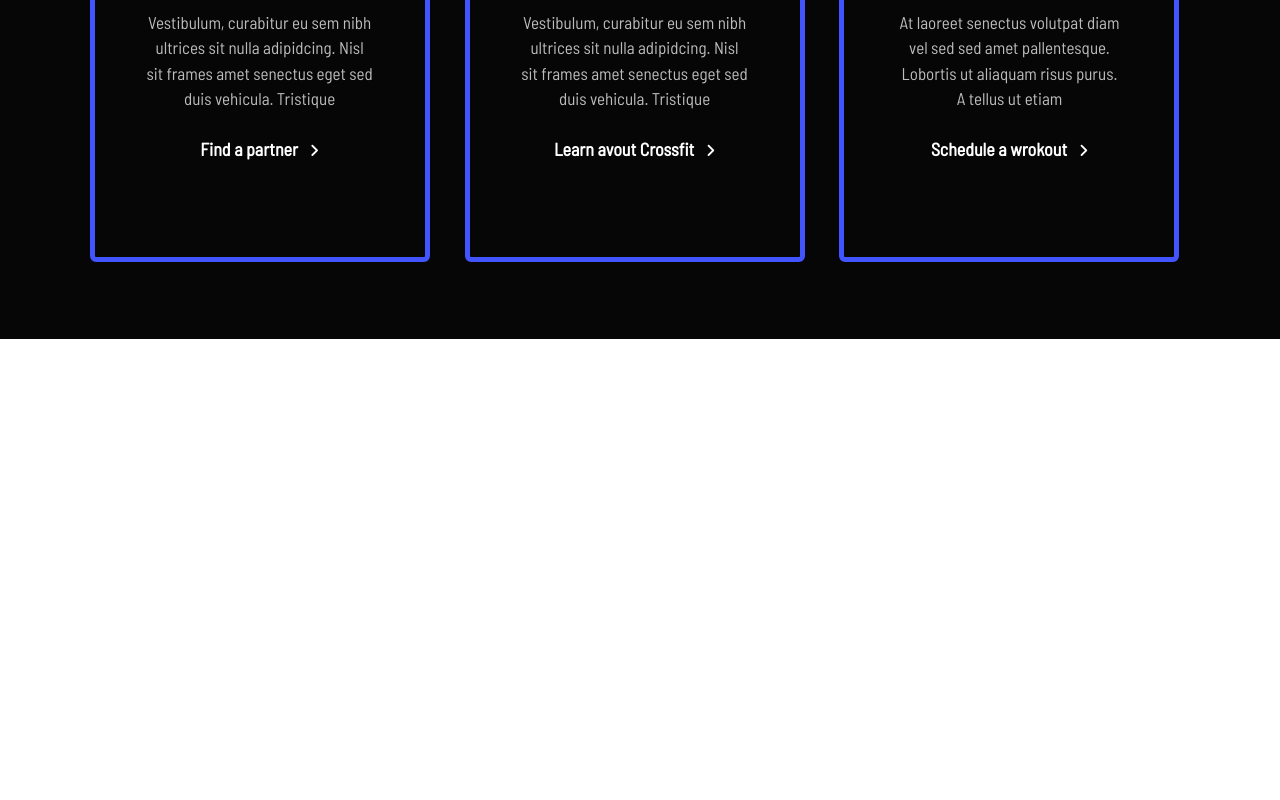
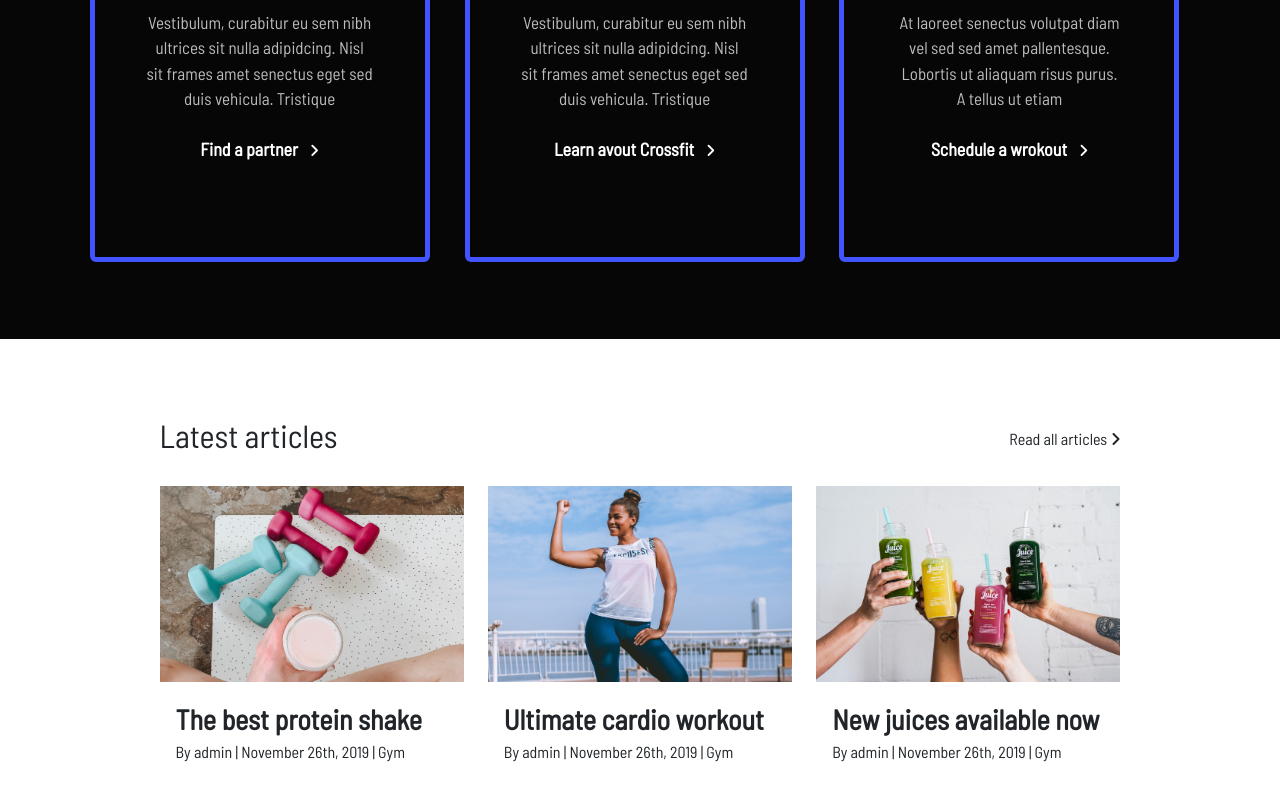
Before and after one commit to Lucianor01/proj-html-vuejs, a Vue app: page / in a window 1280 px wide. Shown: the part 3476-4276 px from the top of the page. Before the commit the page ends 3815 px from the top, so only its background shows below. Built offline with nearby package versions, Linux system fonts and the light colour scheme; the HTML template or start-up script is replaced by a standard one.

Commit message:
Latest Articles

```diff
--- /dev/null
+++ b/src/components/LatestArticles.vue
@@ -0,0 +1,48 @@
+<script>
+export default {
+    name: "LatestArticles",
+    props: ['infoArticles'],
+    data() {
+        return {
+        }
+    },
+    methods: {
+
+    },
+}
+
+</script>
+
+<template>
+    <div class="col-4">
+        <div class="card border-0">
+            <div>
+                <img :src="infoArticles.img" class="card-img-top rounded-0" alt="infoArticles.title">
+            </div>
+            <div class="card-body">
+                <a href="#" class="card-title">{{ infoArticles.title }}</a>
+                <p class="card-text">{{ infoArticles.subTitle }}</p>
+            </div>
+        </div>
+    </div>
+</template>
+
+<style lang="scss" scoped>
+@use '../style/main.scss' as *;
+
+.card {
+
+    text-align: start;
+
+    .card-body {
+
+        img {}
+
+        a {
+            font-size: 28px;
+            font-weight: bold;
+            text-decoration: none;
+        }
+    }
+}
+</style>
--- a/src/components/MainComp.vue
+++ b/src/components/MainComp.vue
@@ -4,13 +4,15 @@ import BestHealth from './BestHealth.vue';
 import FeaturedPlaylist from './FeaturedPlaylist.vue'
 import EmailComp from './EmailComp.vue';
 import CardTraining from './CardTraining.vue';
+import LatestArticles from './LatestArticles.vue';
 export default {
     name: "MainComp",
     components: {
         BestHealth,
         FeaturedPlaylist,
         EmailComp,
-        CardTraining
+        CardTraining,
+        LatestArticles
     },
     data() {
         return {
@@ -28,7 +30,7 @@ export default {
     <BestHealth />
     <section>
         <div class="container">
-            <div class="d-flex justify-content-between">
+            <div class="d-flex justify-content-between align-items-center">
                 <h2>Featured playlists</h2>
                 <span>View all videos <i class="fa-solid fa-angle-right"></i></span>
             </div>
@@ -44,6 +46,18 @@ export default {
                 <CardTraining v-for="(training, index) in store.cardTraining" :key="index" :infoTraining="training" />
             </div>
         </div>
+    </section>
+    <section id="container-section-articles">
+        <div class="container">
+            <div class="d-flex justify-content-between align-items-center mb-4">
+                <h2>Latest articles</h2>
+                <span>Read all articles <i class="fa-solid fa-angle-right"></i></span>
+            </div>
+            <div class="row">
+                <LatestArticles v-for="(articles, index) in store.latestArticles" :key="index" :infoArticles="articles" />
+            </div>
+        </div>
+
     </section>
 </template>
 
@@ -63,4 +77,17 @@ export default {
 
 
 }
+
+#container-section-articles {
+
+    .container {
+
+        padding-top: 6%;
+        padding-right: 7%;
+        padding-bottom: 6%;
+        padding-left: 7%;
+
+    }
+
+}
 </style>
--- a/src/store.js
+++ b/src/store.js
@@ -62,6 +62,24 @@ export const store = reactive(
                 description: 'At laoreet senectus volutpat diam vel sed sed amet pallentesque. Lobortis ut aliaquam risus purus. A tellus ut etiam',
                 link: 'Schedule a wrokout'
             }
-        ]
+        ],
+
+        latestArticles: [
+            {
+                img: '/img/blog4-2x.jpg',
+                title: 'The best protein shake',
+                subTitle: 'By admin | November 26th, 2019 | Gym'
+            },
+            {
+                img: '/img/blog1-2x.jpg',
+                title: 'Ultimate cardio workout',
+                subTitle: 'By admin | November 26th, 2019 | Gym'
+            },
+            {
+                img: '/img/blog3-2x.jpg',
+                title: 'New juices available now',
+                subTitle: 'By admin | November 26th, 2019 | Gym'
+            }
+        ],
     }
 )
```
